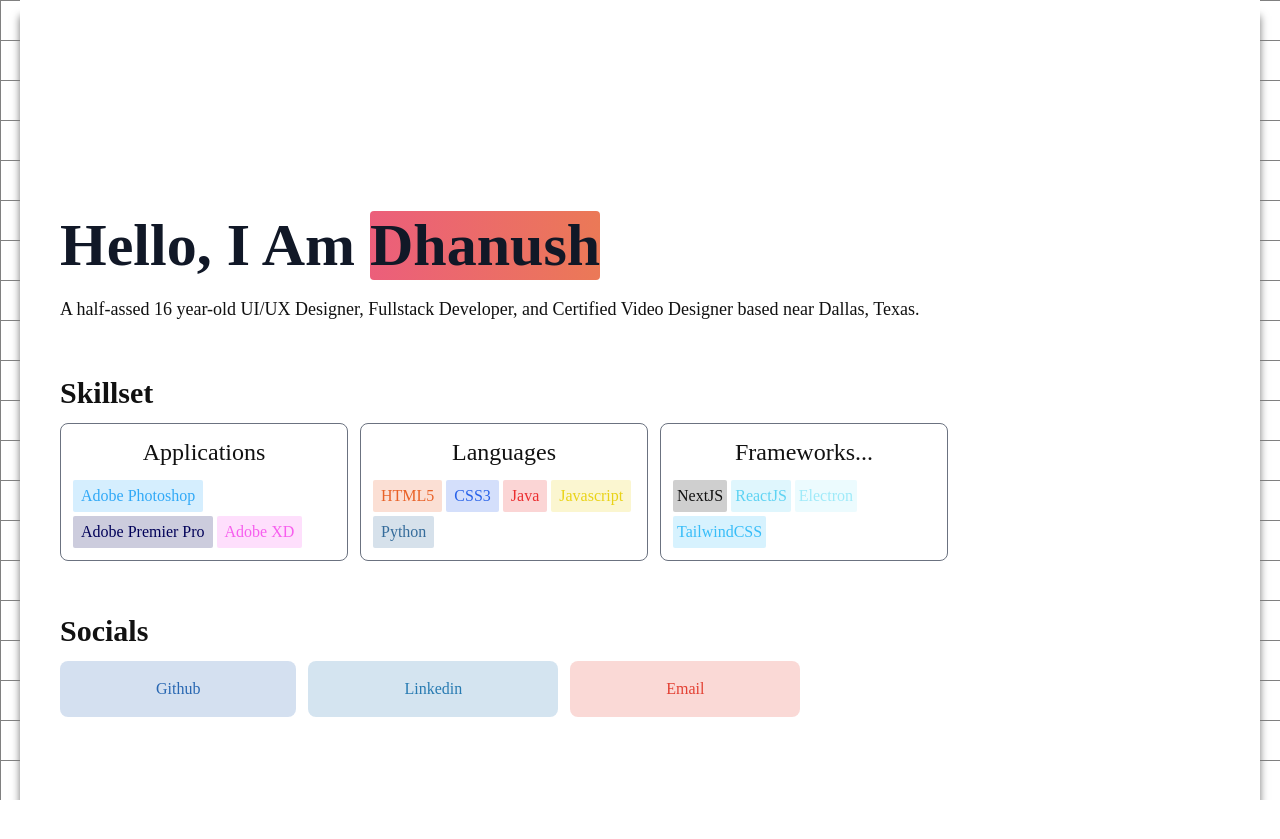
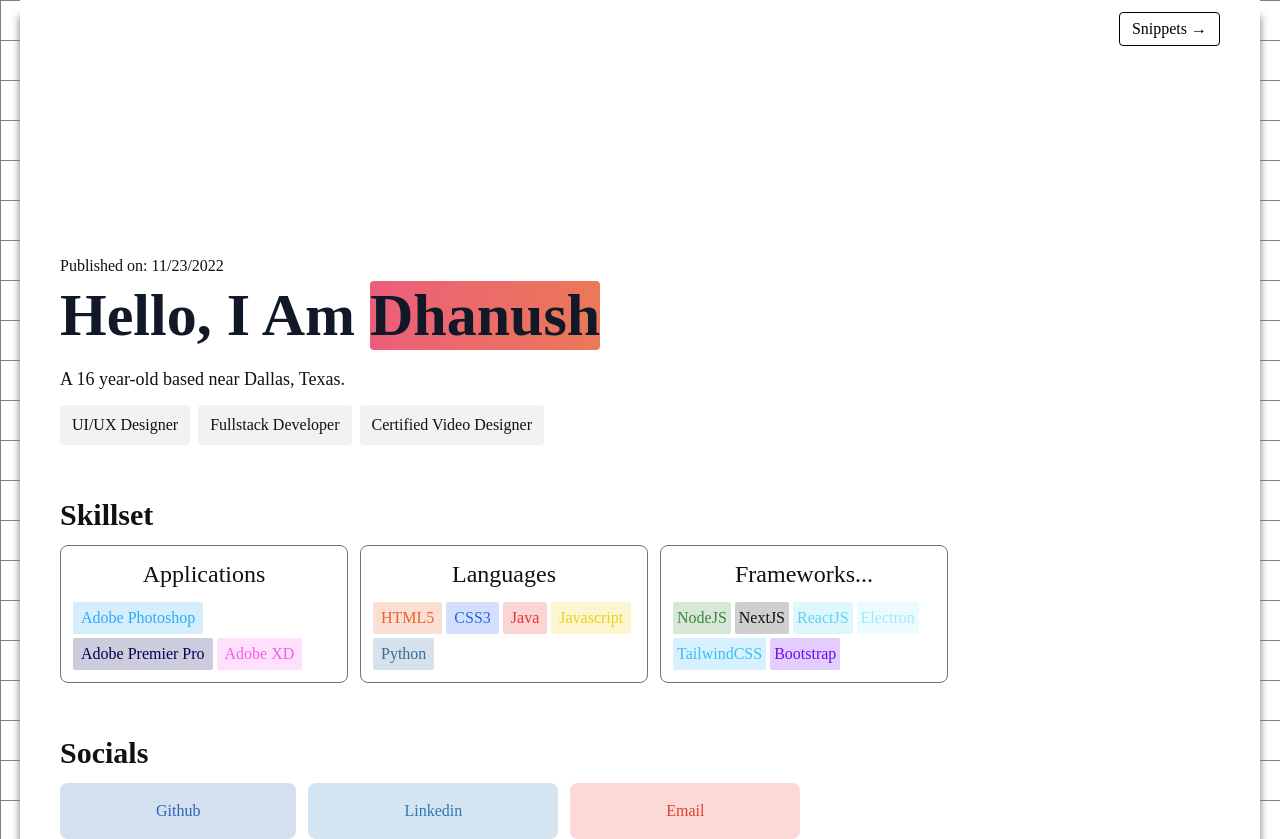
Before and after one commit to Ddundee/portfolio, a Next.js app: page / in a window 1280 px wide. Before the commit the page ends 800 px from the top, so only its background shows below. Built offline with nearby package versions, Linux system fonts and the light colour scheme; a web font is replaced by a local one.

Commit message:
Minor page tweaks, & added snippets

```diff
--- a/app/page.tsx
+++ b/app/page.tsx
@@ -1,13 +1,26 @@
+import Link from 'next/link';
 import '../styles/globals.css';
 
-export default function Page() {
-    return (<div className='bg-gray-100 selection:bg-pink-500 selection:text-white'>
+export default async function Page() {
+    let date = new Date();
+    let currentDate = (date.getMonth() + 1) + "/" + date.getDate() + "/" + date.getFullYear();
+    return (<div className='bg-gray-100 selection:bg-pink-500 selection:text-white noise'>
         <div className='flex justify-center bg-white graph-bg'>
             <div className='w-[1240px] px-10 bg-white min-h-screen paper'>
+                <div className='w-full h-3' />
+                <div className='flex justify-end w-full'>
+                    <Link href='/snippets'><button className='px-3 py-1 text-center text-black duration-150 bg-white border border-black border-opacity-100 rounded hover:text-white hover:bg-black hover:duration-150'>Snippets &rarr;</button></Link>
+                </div>
                 <div className='w-full h-52' />
-                <div>
-                    <h1 className='mb-3 text-6xl font-bold leading-tight text-gray-900 capitalize'>Hello, I am <span className='rounded pt-px pb-[2px] gradient-bg'>Dhanush</span></h1>
-                    <p className='text-lg'>A half-assed 16 year-old UI/UX Designer, Fullstack Developer, and Certified Video Designer based near Dallas, Texas.</p>
+                <p>Published on: {currentDate}</p>
+                <h1 className='mb-3 text-6xl font-bold leading-tight text-gray-900 capitalize'>Hello, I am <span className='rounded pt-px pb-[2px] gradient-bg'>Dhanush</span></h1>
+                {/* <p className='text-lg'>A 16 year-old who is a half-assed UI/UX Designer, Fullstack Developer, and Certified Video Designer based near Dallas, Texas.</p> */}
+                <p className='text-lg'>A 16 year-old based near Dallas, Texas.</p>
+                <div className='flex flex-wrap gap-2 mt-3'>
+
+                    <p className='px-3 py-2 duration-200 bg-black rounded bg-opacity-5 hover:bg-opacity-10'>UI/UX Designer</p>
+                    <p className='px-3 py-2 duration-200 bg-black rounded bg-opacity-5 hover:bg-opacity-10'>Fullstack Developer</p>
+                    <a href='https://www.credly.com/badges/95db5aa0-2310-4a42-b9e5-408e5d5ce095' target="_blank" rel="noreferrer" className='px-3 py-2 duration-200 bg-black rounded bg-opacity-5 hover:bg-opacity-10'>Certified Video Designer</a>
                 </div>
                 <div className='w-full h-10' />
                 <div className='my-3 text-3xl font-semibold'>Skillset</div>
@@ -33,19 +46,24 @@ export default function Page() {
                     <div className='w-full p-3 bg-white border border-gray-500 rounded-lg lg:w-72'>
                         <h2 className='pb-3 text-2xl font-medium text-center'>Frameworks<span className='select-all'>...</span></h2>
                         <div className='flex flex-wrap gap-1'>
+                            <p className='place-content-start selection:bg-[#3c873a] text-[#3c873a] bg-[#3c873a] bg-opacity-20 rounded-sm p-1' >NodeJS</p>
                             <p className='place-content-start selection:bg-[#111111] text-[#111111] bg-[#111111] bg-opacity-20 rounded-sm p-1' >NextJS</p>
                             <p className='place-content-start selection:bg-[#5ed3f3] text-[#5ed3f3] bg-[#5ed3f3] bg-opacity-20 rounded-sm p-1' >ReactJS</p>
                             <p className='place-content-start selection:bg-[#9feaf9] text-[#9feaf9] bg-[#9feaf9] bg-opacity-20 rounded-sm p-1' >Electron</p>
                             <p className='place-content-start selection:bg-[#38bdf8] text-[#38bdf8] bg-[#38bdf8] bg-opacity-20 rounded-sm p-1' >TailwindCSS</p>
+                            <p className='place-content-start selection:bg-[#6d07f4] text-[#6d07f4] bg-[#6d07f4] bg-opacity-20 rounded-sm p-1' >Bootstrap</p>
+
+
+
                         </div>
                     </div>
                 </div>
                 <div className='w-full h-10' />
                 <div className='my-3 text-3xl font-semibold'>Socials</div>
                 <div className='flex flex-col gap-3 md:flex-row'>
-                    <a href='https://www.github.com/Ddundee' className='selection:bg-[#2867b2] text-[#2867b2] bg-[#2867b2] bg-opacity-20 hover:bg-opacity-25 duration-300 ease-in-out hover:px-28 px-24 py-4 text-center items-center rounded-lg'>Github</a>
-                    <a href='https://www.linkedin.com/in/dhanush-reddy-chilakala-5a165b227' className='selection:bg-[#287bb2] text-[#287bb2] bg-[#287bb2] bg-opacity-20 hover:bg-opacity-25 duration-300 ease-in-out hover:px-28 px-24 py-4 text-center items-center rounded-lg'>Linkedin</a>
-                    <a href='mailto:dhanush.actual1@gmail.com' className='selection:bg-[#e34033] text-[#e34033] bg-[#e34033] bg-opacity-20 hover:bg-opacity-25 duration-300 ease-in-out hover:px-28 px-24 py-4 text-center items-center rounded-lg'>Email</a>
+                    <a href='https://www.github.com/Ddundee' className='selection:bg-[#2867b2] text-[#2867b2] bg-[#2867b2] bg-opacity-20 hover:bg-opacity-25 duration-300 ease-in-out px-24 py-4 text-center items-center rounded-lg'>Github</a>
+                    <a href='https://www.linkedin.com/in/dhanush-reddy-chilakala-5a165b227' className='selection:bg-[#287bb2] text-[#287bb2] bg-[#287bb2] bg-opacity-20 hover:bg-opacity-25 duration-300 ease-in-out px-24 py-4 text-center items-center rounded-lg'>Linkedin</a>
+                    <a href='mailto:dhanush.actual1@gmail.com' className='selection:bg-[#e34033] text-[#e34033] bg-[#e34033] bg-opacity-20 hover:bg-opacity-25 duration-300 ease-in-out px-24 py-4 text-center items-center rounded-lg'>Email</a>
                 </div>
                 {/* <p className='sticky text-gray-600'>© 2022 Dhanush.</p> */}
             </div>
--- /dev/null
+++ b/app/snippets/page.tsx
@@ -0,0 +1,39 @@
+// "use client";
+import { Snippet } from '@geist-ui/core';
+import Image from 'next/image';
+import Link from 'next/link';
+import { useRouter } from 'next/router';
+import '../../styles/globals.css';
+
+export default async function Page() {
+
+    // const { push } = useRouter();
+
+    let date = new Date();
+    let currentDate = (date.getMonth() + 1) + "/" + date.getDate() + "/" + date.getFullYear();
+    return (<div className='bg-gray-100 selection:bg-pink-500 selection:text-white noise'>
+        <div className='flex justify-center bg-white graph-bg'>
+            <div className='w-[1240px] px-10 bg-white min-h-screen paper'>
+                <div className='w-full h-3' />
+                <div className='flex justify-end w-full'>
+                    <Link href='/'><button className='px-3 py-1 text-center text-white duration-150 bg-black border border-black border-opacity-100 rounded select-none hover:duration-150 hover:bg-white hover:text-black'>Go Home</button></Link>
+                </div>
+                <div className='w-full h-52' />
+                <p>Published on: {currentDate}</p>
+                <h1 className='mb-3 text-6xl font-bold leading-tight text-gray-900 capitalize'>Snippets</h1>
+                <p>These are a collection of code snippets I&apos;ve used in the past and saved.</p>
+                <div className='w-full h-10' />
+                {/* <Snippet text={['cd project', 'now']} width="300px" /> */}
+                {/* <ul className='pl-5
+                    <li className='text-blue-500 underline duration-200 hover:text-blue-700'>Prettier Configuration</li>
+                </ul> */}
+                {/* <div>
+                    <h1>Prettier Configuration</h1>
+
+                </div> */}
+            </div>
+        </div>
+    </div >
+
+    )
+}
--- a/package.json
+++ b/package.json
@@ -9,6 +9,7 @@
     "lint": "next lint"
   },
   "dependencies": {
+    "@geist-ui/core": "^2.3.8",
     "@types/node": "18.11.9",
     "@types/react": "18.0.25",
     "@types/react-dom": "18.0.9",
--- a/pages/404.tsx
+++ b/pages/404.tsx
@@ -1,9 +1,9 @@
 import Head from 'next/head';
+import Link from 'next/link';
 import { useRouter } from 'next/router';
 import '../styles/globals.css';
 
 export default function Custom404() {
-    const router = useRouter();
     return (
         <div>
             <Head>
@@ -19,7 +19,9 @@ export default function Custom404() {
                                 <p>This page could not be found.</p>
                             </div>
                             <div className='flex justify-center'>
-                                <button className='px-3 py-1 text-center text-white duration-150 bg-black border border-black border-opacity-100 rounded hover:duration-150 hover:bg-white hover:text-black' onClick={() => { router.push('/') }}>Go Home</button>
+                                <Link href='/'>
+                                    <button className='px-3 py-1 text-center text-white duration-150 bg-black border border-black border-opacity-100 rounded hover:duration-150 hover:bg-white hover:text-black'>Go Home</button>
+                                </Link>
                             </div>
                         </div>
                     </div>
--- a/styles/globals.css
+++ b/styles/globals.css
@@ -27,6 +27,10 @@ body {
   background-image:
     linear-gradient(to right, grey 1px, transparent 1px),
     linear-gradient(to bottom, grey 1px, transparent 1px);
+}
+
+.noise {
+  filter: url(#noiseFilter);
 }
 
 .paper {
--- a/tsconfig.json
+++ b/tsconfig.json
@@ -29,7 +29,7 @@
     "**/*.ts",
     "**/*.tsx",
     ".next/types/**/*.ts"
-, "app/json/page.jsx"  ],
+, "app/json/page.jsx", "test/index.test.js", "app/page.tsx"  ],
   "exclude": [
     "node_modules"
   ]
```
Also changed, not shown: public/imgs/prettier_logo.png (added), 1 other file (tests, documents, lock files or other folders).
